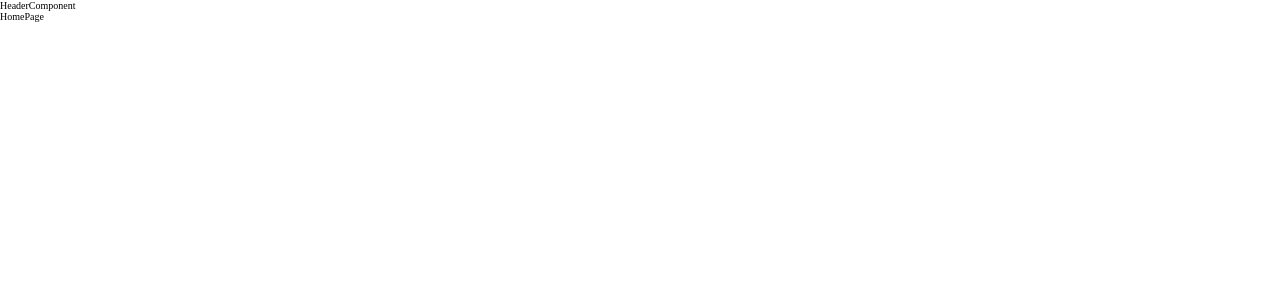
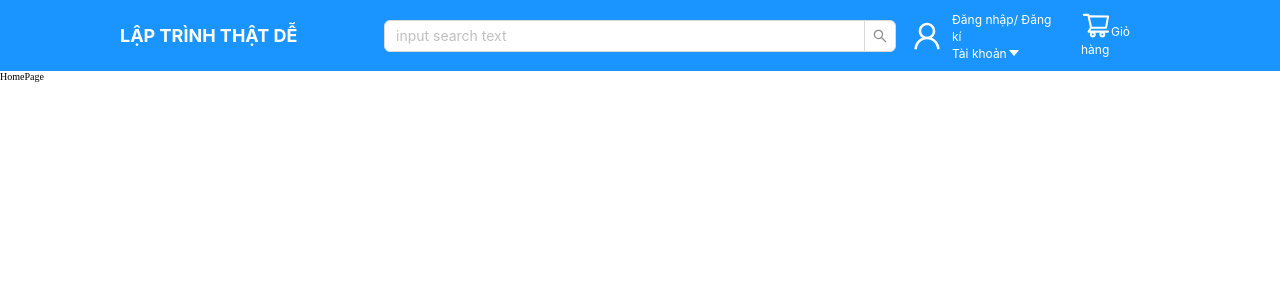
Before and after one commit to ngocminh76/tiki07, a React (Create React App) app: page / in a window 1280 px wide. Shown: the top 300 px of the page. Built offline with nearby package versions, Linux system fonts and the light colour scheme.

Commit message:
bài số 3

```diff
--- a/package.json
+++ b/package.json
@@ -3,6 +3,7 @@
   "version": "0.1.0",
   "private": true,
   "dependencies": {
+    "@ant-design/icons": "^5.1.4",
     "@reduxjs/toolkit": "^1.9.5",
     "@testing-library/jest-dom": "^5.17.0",
     "@testing-library/react": "^13.4.0",
--- a/src/components/HeaderComponent/HeaderComponent.jsx
+++ b/src/components/HeaderComponent/HeaderComponent.jsx
@@ -1,9 +1,50 @@
-import React from 'react'
-
+import { Col } from "antd";
+import React from "react";
+import {
+  WrapperHeader,
+  WrapperHeaderAccount,
+  WrapperTextHeader,
+  WrapperTextHeaderSmall,
+} from "./style";
+import Search from "antd/es/input/Search";
+import {
+  UserOutlined,
+  CaretDownOutlined,
+  ShoppingCartOutlined,
+} from "@ant-design/icons";
 const HeaderComponent = () => {
   return (
-    <div>HeaderComponent</div>
-  )
-}
+    <div>
+      <WrapperHeader gutter={16}>
+        <Col span={6} >
+          <WrapperTextHeader>LẬP TRÌNH THẬT DỄ</WrapperTextHeader>
+        </Col>
+        <Col span={12}>
+          <Search placeholder="input search text" />
+        </Col>
+        <Col span={6} style={{display : 'flex', gap:'20px'}}>
+          <WrapperHeaderAccount>
+            <UserOutlined style={{ fontSize: "30px" }} />
+            <div>
+              <WrapperTextHeaderSmall>
+                Đăng nhập/ Đăng kí
+              </WrapperTextHeaderSmall>
+              <div>
+                <WrapperTextHeaderSmall>Tài khoản</WrapperTextHeaderSmall>
+                <CaretDownOutlined />
+              </div>
+            </div>
+          </WrapperHeaderAccount>
+          <div>
+            <div>
+              <ShoppingCartOutlined style={{fontSize: '30px' , color:'#fff'}} />
+              <WrapperTextHeaderSmall>Giỏ hàng</WrapperTextHeaderSmall>
+            </div>
+          </div>
+        </Col>
+      </WrapperHeader>
+    </div>
+  );
+};
 
-export default HeaderComponent
+export default HeaderComponent;
--- /dev/null
+++ b/src/components/HeaderComponent/style.js
@@ -0,0 +1,29 @@
+import { Row } from "antd";
+import { styled } from "styled-components";
+
+
+export const WrapperHeader = styled(Row)`
+    padding: 10px 120px;
+    background-color: rgb(26 ,148 ,255);
+    align-items:center;
+`
+export const WrapperTextHeader = styled.span`
+    font-size:18px;
+    color:#fff;
+    font-weight:bold;
+    text-align: left;
+`
+export const WrapperHeaderAccount=styled.div`
+    display:flex;
+    align-items:center;
+    color:#fff;
+    gap:10px;
+`
+export const WrapperTextHeaderSmall = styled.span`
+    font-size:12px;
+    color:#fff
+`
+export const WrapperIconHeader = styled.span`
+    font-size:30px;
+    color:#fff
+`
```
Also changed, not shown: 1 other file (tests, documents, lock files or other folders).
